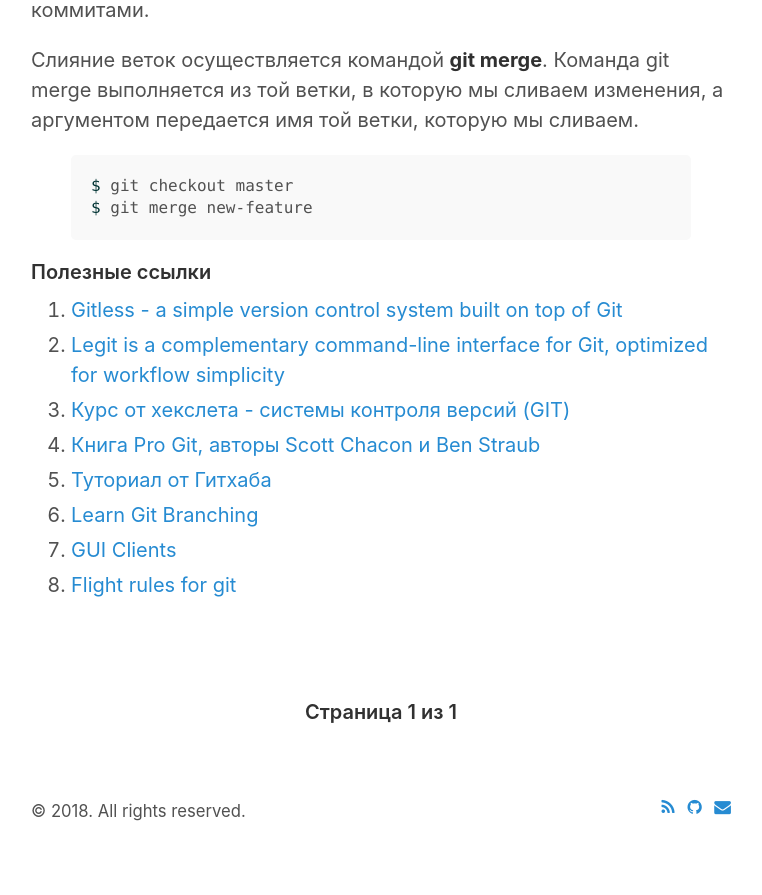
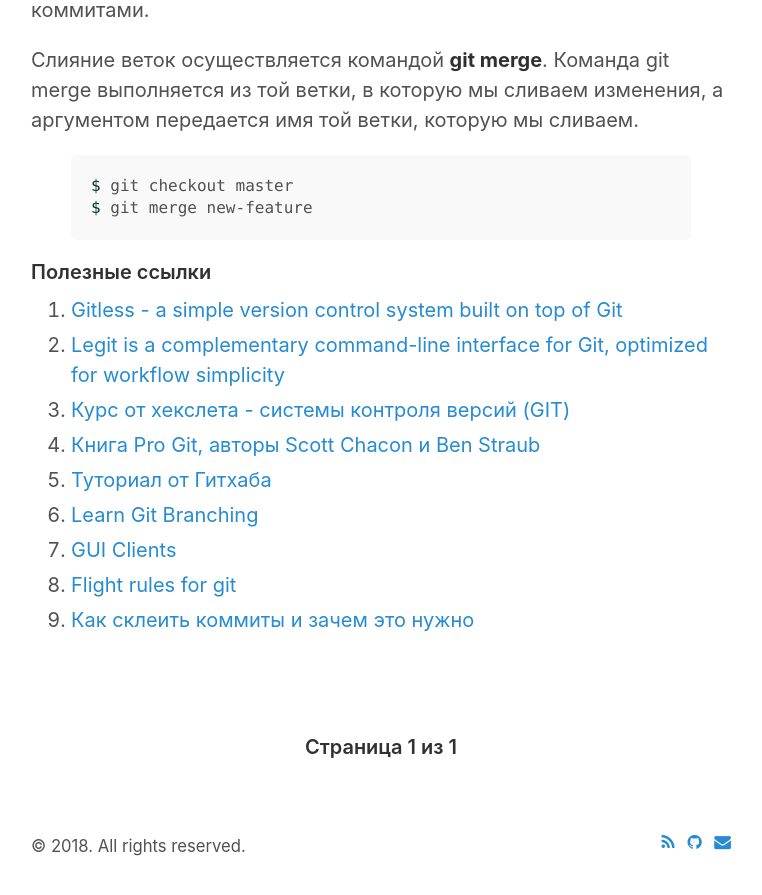
Before and after one commit to serhii73/serhii73.github.io, a Jekyll site: the page built from index.html, in a window 1280 px wide and 900 px high, scrolled down 5151 px. Shown: the top 895 px of the window, without its empty margins (259-1021 px from the left). Built offline with Jekyll 4.4.1, drawn with Linux system fonts in a browser that asks for light colours; the list of posts is cut into pages by our own code; before the commit the page ends 6016 px from its top, so only the background shows below that.

Commit message:
Add squash to git article

```diff
--- a/_posts/2017-11-05-progit.md
+++ b/_posts/2017-11-05-progit.md
@@ -190,3 +190,4 @@ $ git merge new-feature
 6. [Learn Git Branching](https://learngitbranching.js.org/)
 7. [GUI Clients](https://git-scm.com/downloads/guis)
 8. [Flight rules for git](https://github.com/k88hudson/git-flight-rules)
+9. [Как склеить коммиты и зачем это нужно](https://htmlacademy.ru/blog/27-how-to-squash-commits-and-why-it-is-needed)
```
